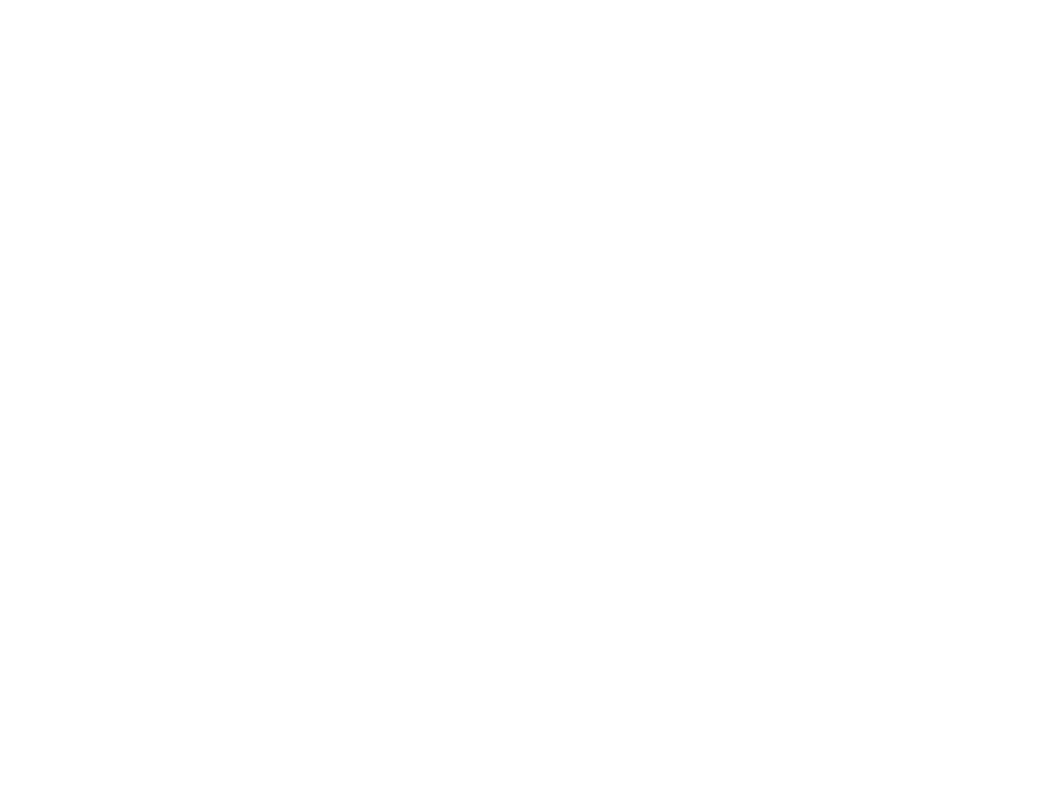
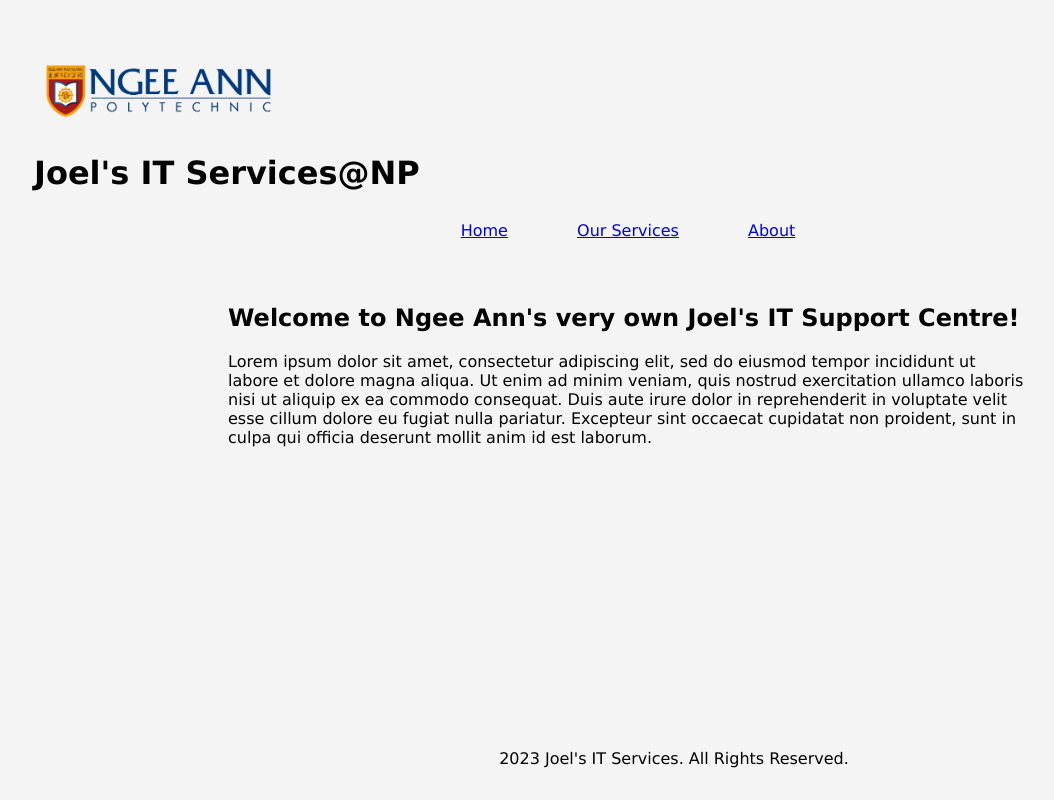
Before and after one commit to s10262072/ID_Wk04_Gitjoel, a plain HTML site: page index.html in a window 1280 px wide. Shown: the whole page, without its empty margins (12-1066 px from the left). Drawn offline with Linux system fonts and the light colour scheme.

Commit message:
ASG 1 Checkpoint
Co-Authored-By: Donovan Koh <hhjsyndrome@gmail.com>

```diff
--- a/index.html
+++ b/index.html
@@ -3,9 +3,35 @@
 <head>
     <meta charset="UTF-8">
     <meta name="viewport" content="width=device-width, initial-scale=1.0">
-    <title>Document</title>
+    <link href="style.css" rel="stylesheet" type="text/css" />
+    <title>NP Joel's IT Support Centre</title>
 </head>
 <body>
 
+    <header class="header">
+        <img src="Ngee_Ann_Polytechnic_logo.svg.png">
+        <h1>Joel's IT Services@NP</h1>
+    <nav>
+        <a class="active" href="index.html">Home</a>
+        <a href="services.html">Our Services</a>
+        <a href="about.html">About</a>
+    </nav>
+    </header>
+
+    <div class="container">
+
+    <section id="home">
+        <h2>Welcome to Ngee Ann's very own Joel's IT Support Centre!</h2>
+        <p>Lorem ipsum dolor sit amet, consectetur adipiscing elit, sed do eiusmod tempor incididunt ut labore et dolore magna aliqua. Ut enim ad minim veniam, quis nostrud exercitation ullamco laboris nisi ut aliquip ex ea commodo consequat. Duis aute irure dolor in reprehenderit in voluptate velit esse cillum dolore eu fugiat nulla pariatur. Excepteur sint occaecat cupidatat non proident, sunt in culpa qui officia deserunt mollit anim id est laborum.</p>
+    </section>
+
+    </div>
+
+    <footer>
+        <p>2023 Joel's IT Services. All Rights Reserved.</p>
+    </footer>
+
+
+
 </body>
 </html>
--- /dev/null
+++ b/style.css
@@ -0,0 +1,34 @@
+body{
+    margin:0;
+    padding: 30px;
+    background-color:#f4f4f4;
+    font-family:Verdana, Geneva, Tahoma, sans-serif
+}
+nav{
+    padding: 0.5em;
+    text-align: center;
+}
+nav a {
+    padding:0.5em 1em;
+    margin: 0 1em;
+
+}
+.header{
+    padding: 1em;
+}
+
+.header img {
+    max-width:250px;
+}
+.container{
+    max-width:800px;
+    margin: 0 auto;
+    padding:20px;
+}
+footer{
+    text-align:center;
+    padding: 1em;
+    position:fixed;
+    width:100%;
+    bottom:0;
+}
```
Also changed, not shown: about.html (added, +35 -0 lines), services.html (added, +41 -0 lines), Ngee_Ann_Polytechnic_logo.svg.png (added).
